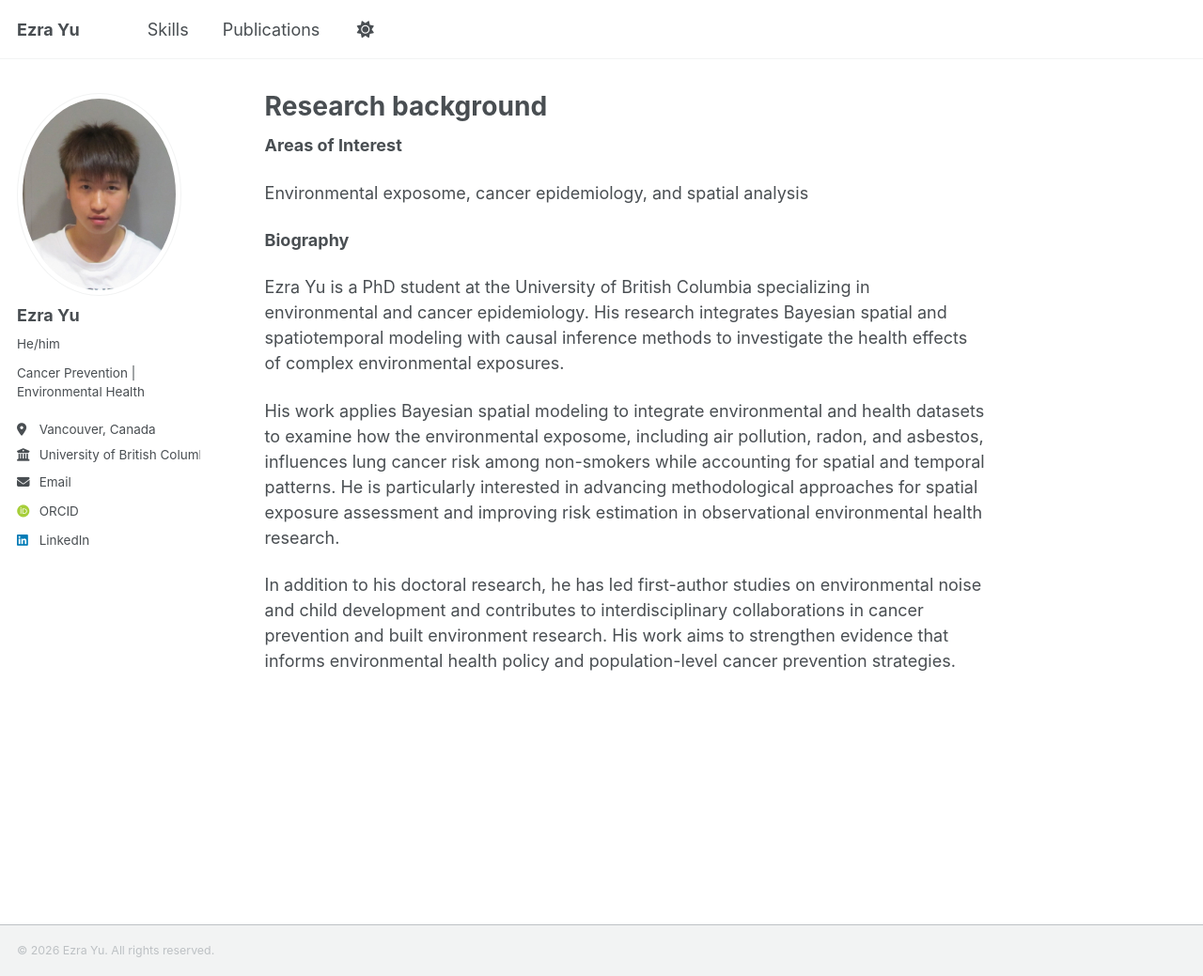
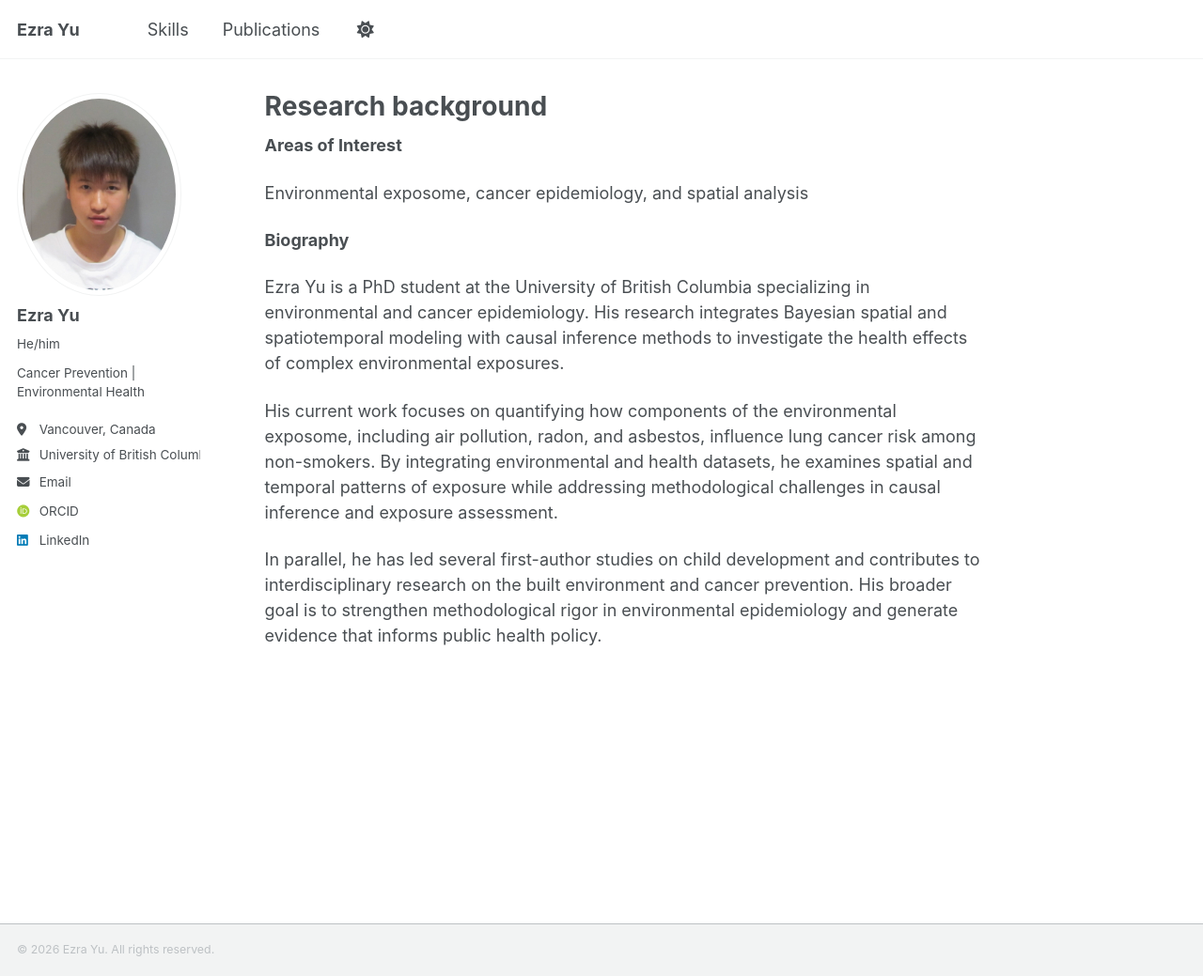
Before and after one commit to ezraxyu/ezraxyu.github.io, a Jekyll site: the page built from index.md, in a window 1280 px wide and 1039 px high. Shown: the whole window at 94% size. Built offline with Jekyll 4.4.1, drawn with Linux system fonts in a browser that asks for light colours; some web fonts are replaced; a script that is not in the unit is left out.

Commit message:
Update index.md

```diff
--- a/index.md
+++ b/index.md
@@ -12,6 +12,6 @@
 
 Ezra Yu is a PhD student at the University of British Columbia specializing in environmental and cancer epidemiology. His research integrates Bayesian spatial and spatiotemporal modeling with causal inference methods to investigate the health effects of complex environmental exposures.
 
-His work applies Bayesian spatial modeling to integrate environmental and health datasets to examine how the environmental exposome, including air pollution, radon, and asbestos, influences lung cancer risk among non-smokers while accounting for spatial and temporal patterns. He is particularly interested in advancing methodological approaches for spatial exposure assessment and improving risk estimation in observational environmental health research.
+His current work focuses on quantifying how components of the environmental exposome, including air pollution, radon, and asbestos, influence lung cancer risk among non-smokers. By integrating environmental and health datasets, he examines spatial and temporal patterns of exposure while addressing methodological challenges in causal inference and exposure assessment.
 
-In addition to his doctoral research, he has led first-author studies on environmental noise and child development and contributes to interdisciplinary collaborations in cancer prevention and built environment research. His work aims to strengthen evidence that informs environmental health policy and population-level cancer prevention strategies.
+In parallel, he has led several first-author studies on child development and contributes to interdisciplinary research on the built environment and cancer prevention. His broader goal is to strengthen methodological rigor in environmental epidemiology and generate evidence that informs public health policy.
```
